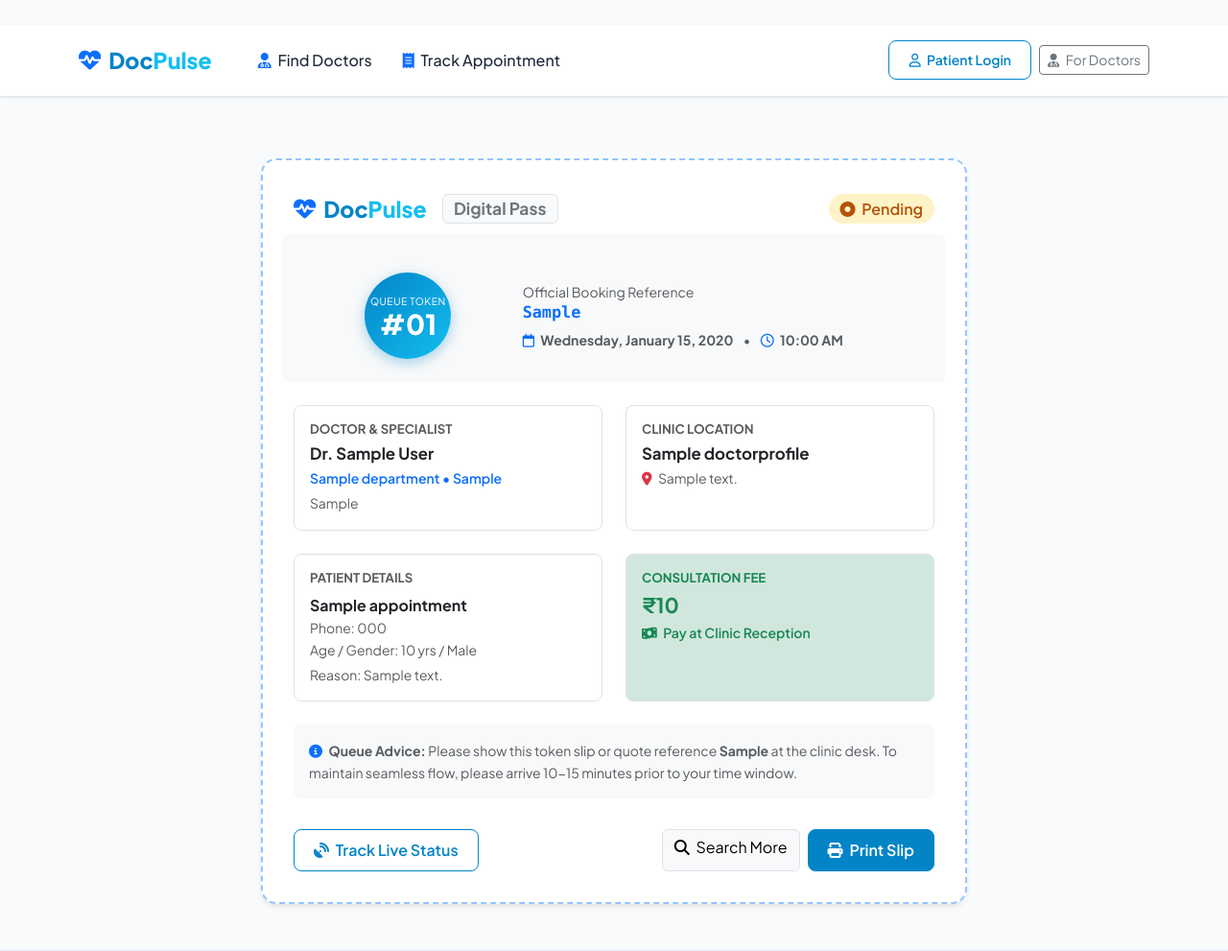
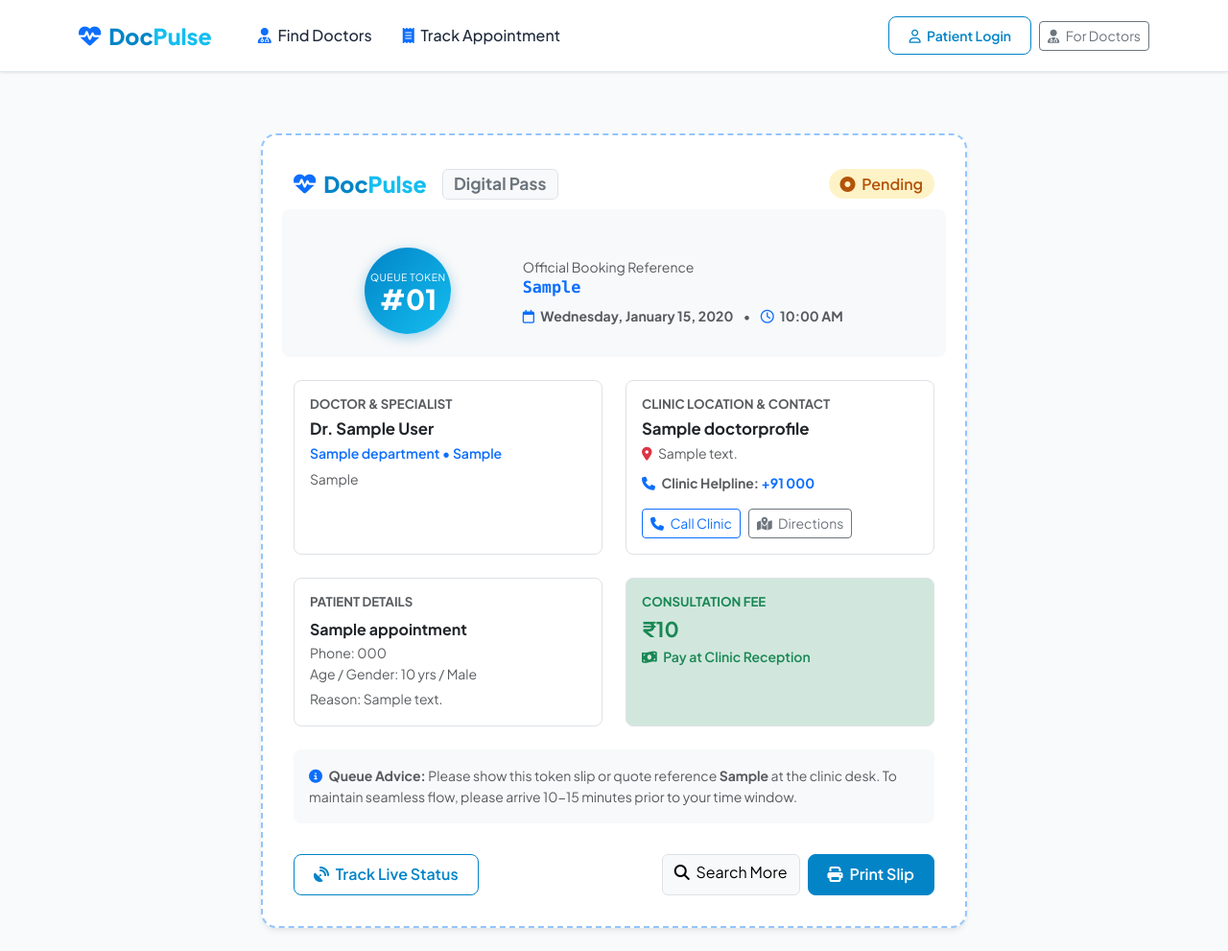
Before and after one commit to Prajapati-Shivam1735/docpulse, a Django app: a page that uses templates/booking/appointment_slip.html in a window 1280 px wide. Shown: the top 991 px of the page at 96% size. Run offline with Django 5.2, Linux system fonts and the light colour scheme; tables that the repository leaves empty hold one stand-in row (values such as "Sample post").

Commit message:
feat: add clinic helpline and call buttons

```diff
--- a/templates/booking/appointment_slip.html
+++ b/templates/booking/appointment_slip.html
@@ -54,9 +54,21 @@
                     </div>
                     <div class="col-md-6">
                         <div class="p-3 border rounded-3 h-100">
-                            <h6 class="text-uppercase text-muted text-meta fw-bold mb-2">Clinic Location</h6>
+                            <h6 class="text-uppercase text-muted text-meta fw-bold mb-2">Clinic Location & Contact</h6>
                             <h5 class="fw-bold text-dark mb-1">{{ appointment.doctor.clinic_name }}</h5>
-                            <p class="text-muted small mb-0"><i class="fa-solid fa-location-dot text-danger me-1"></i> {{ appointment.doctor.clinic_address }}</p>
+                            <p class="text-muted small mb-2"><i class="fa-solid fa-location-dot text-danger me-1"></i> {{ appointment.doctor.clinic_address }}</p>
+                            <div class="small text-muted mb-3">
+                                <i class="fa-solid fa-phone text-primary me-1"></i> <strong>Clinic Helpline:</strong>
+                                <a href="tel:{{ appointment.doctor.user.phone_number }}" class="fw-bold text-primary text-decoration-none">+91 {{ appointment.doctor.user.phone_number }}</a>
+                            </div>
+                            <div class="d-flex gap-2 btn-no-print">
+                                <a href="tel:{{ appointment.doctor.user.phone_number }}" class="btn btn-sm btn-outline-primary">
+                                    <i class="fa-solid fa-phone me-1"></i> Call Clinic
+                                </a>
+                                <a href="https://www.google.com/maps/search/?api=1&query={{ appointment.doctor.clinic_name|urlencode }}+{{ appointment.doctor.clinic_address|urlencode }}" target="_blank" class="btn btn-sm btn-outline-secondary">
+                                    <i class="fa-solid fa-map-location-dot me-1"></i> Directions
+                                </a>
+                            </div>
                         </div>
                     </div>
                 </div>
--- a/templates/booking/book.html
+++ b/templates/booking/book.html
@@ -37,6 +37,7 @@
                     <div><strong>Clinic:</strong> {{ doctor.clinic_name }}</div>
                     <div><strong>Address:</strong> {{ doctor.clinic_address }}</div>
                     <div><strong>Timing:</strong> {{ doctor.working_hours }}</div>
+                    <div><strong>Helpline:</strong> <a href="tel:{{ doctor.user.phone_number }}" class="fw-bold text-primary text-decoration-none">+91 {{ doctor.user.phone_number }}</a></div>
                 </div>
 
                 <hr class="my-3 text-muted opacity-25">
--- a/templates/booking/search.html
+++ b/templates/booking/search.html
@@ -89,6 +89,9 @@
                             <div class="text-muted text-meta">
                                 <i class="fa-solid fa-location-dot me-1 text-danger"></i> {{ doc.clinic_address }}
                             </div>
+                            <div class="text-muted small mt-1">
+                                <i class="fa-solid fa-phone me-1 text-primary"></i> <strong>Helpline:</strong> <a href="tel:{{ doc.user.phone_number }}" class="fw-semibold text-primary text-decoration-none">+91 {{ doc.user.phone_number }}</a>
+                            </div>
                         </div>
                         <div class="col-sm-4 text-sm-end border-start-sm pt-2 pt-sm-0">
                             <div class="d-flex align-items-center justify-content-sm-end gap-2 mb-2">
```
